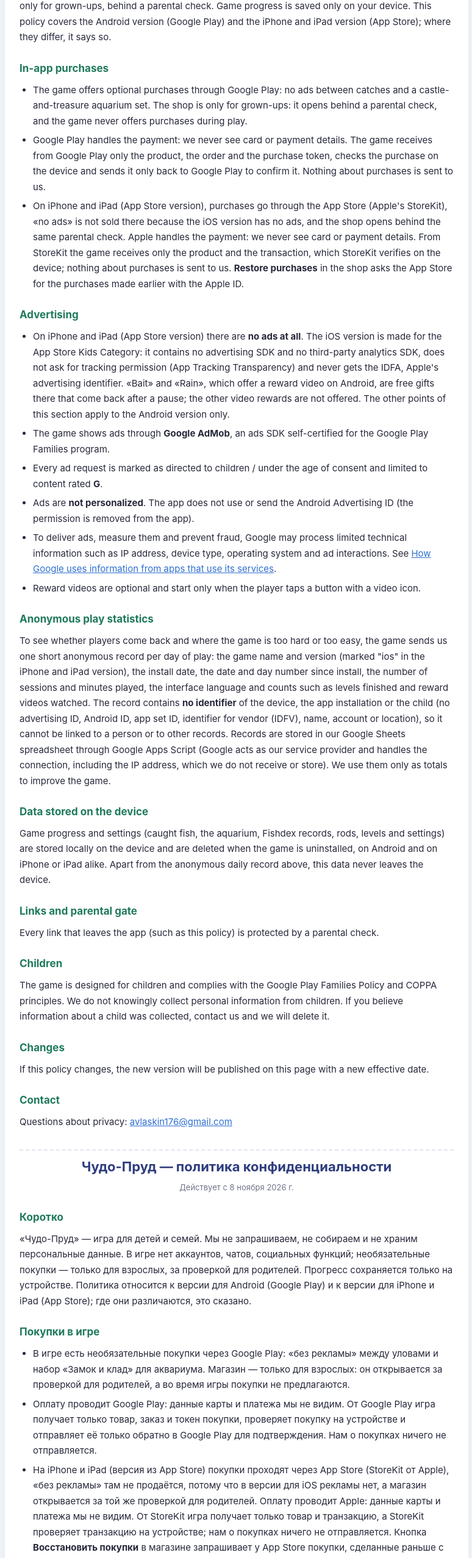
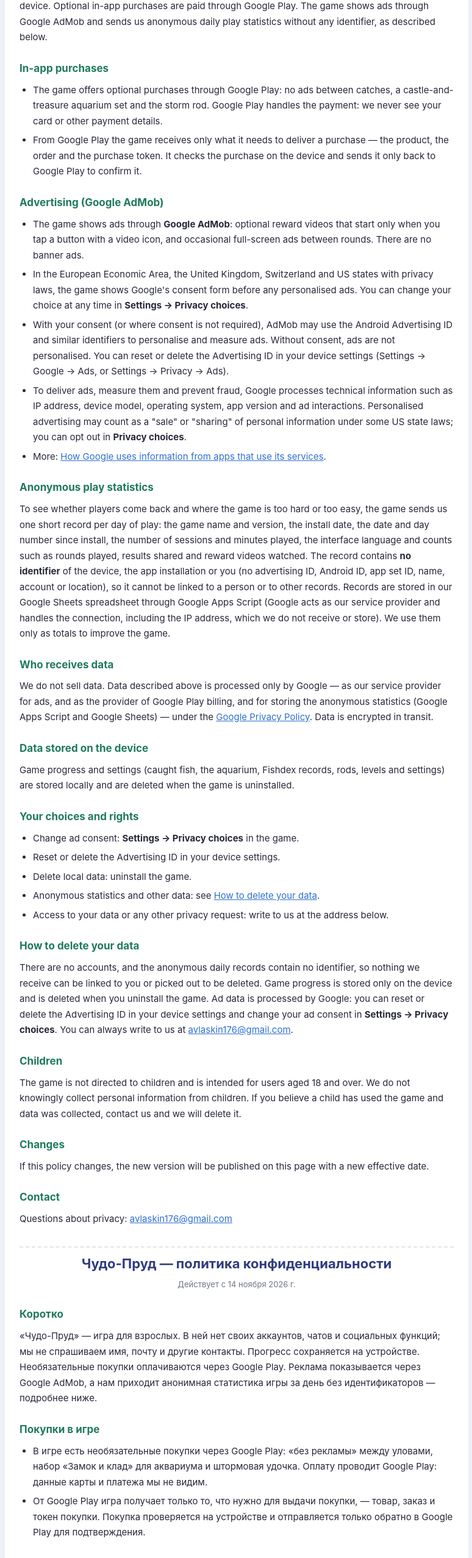
Before and after one commit to easyworkstudio-us/hws-privacy, a plain HTML site: page sillypond.html in a window 1280 px wide. Shown: the part 230-2785 px from the top of the page at 61% size, without its empty margins (252-1026 px from the left). Drawn offline with Linux system fonts and the light colour scheme.

Commit message:
Silly Pond privacy policy: 18+ game (AdMob with consent and the advertising ID, anonymous daily stats, Play purchases incl. the storm rod)
Co-Authored-By: Claude Opus 5.5 <noreply@anthropic.com>

```diff
--- a/sillypond.html
+++ b/sillypond.html
@@ -9,58 +9,67 @@
 <body>
 <main>
 <h1>Silly Pond — Privacy Policy</h1>
-<p class="date">Effective date: 8 November 2026 · Package: com.HardWorkStudio.SillyPond</p>
+<p class="date">Effective date: 14 November 2026 · Package: com.HardWorkStudio.SillyPond</p>
 
 <h2>Summary</h2>
-<p>Silly Pond is a game for children and families. We do not ask for, collect or store any personal information.
-There are no accounts, no chat and no social features. Optional in-app purchases are only for grown-ups, behind a parental check. Game progress is saved only on your device. This policy covers the Android version (Google Play) and the iPhone and iPad version (App Store); where they differ, it says so.</p>
+<p>Silly Pond is a game for adults. There are no accounts of our own, no chat and no social features, and we never ask for your name, email or other contact details. Game progress is saved on your device. Optional in-app purchases are paid through Google Play. The game shows ads through Google AdMob and sends us anonymous daily play statistics without any identifier, as described below.</p>
 
 <h2>In-app purchases</h2>
 <ul>
-  <li>The game offers optional purchases through Google Play: no ads between catches and a castle-and-treasure aquarium set. The shop is only for grown-ups: it opens behind a
-      parental check, and the game never offers purchases during play.</li>
-  <li>Google Play handles the payment: we never see card or payment details. The game receives from Google Play only the product, the order
-      and the purchase token, checks the purchase on the device and sends it only back to Google Play to confirm it. Nothing about
-      purchases is sent to us.</li>
-  <li>On iPhone and iPad (App Store version), purchases go through the App Store (Apple's StoreKit), «no ads» is not sold there because the iOS version has no ads, and the shop opens behind the same
-      parental check. Apple handles the payment: we never see card or payment details. From StoreKit the game receives only the product and the
-      transaction, which StoreKit verifies on the device; nothing about purchases is sent to us. <strong>Restore purchases</strong> in the shop
-      asks the App Store for the purchases made earlier with the Apple ID.</li>
+  <li>The game offers optional purchases through Google Play: no ads between catches, a castle-and-treasure aquarium set and the storm rod. Google Play handles the payment: we never see
+      your card or other payment details.</li>
+  <li>From Google Play the game receives only what it needs to deliver a purchase — the product, the order and the purchase token. It checks
+      the purchase on the device and sends it only back to Google Play to confirm it.</li>
 </ul>
 
-<h2>Advertising</h2>
+<h2>Advertising (Google AdMob)</h2>
 <ul>
-  <li>On iPhone and iPad (App Store version) there are <strong>no ads at all</strong>. The iOS version is made for the App Store Kids Category:
-      it contains no advertising SDK and no third-party analytics SDK, does not ask for tracking permission (App Tracking Transparency) and never
-      gets the IDFA, Apple's advertising identifier. «Bait» and «Rain», which offer a reward video on Android, are free gifts there that come back after a pause; the other
-      video rewards are not offered. The other points of this section apply to the Android version only.</li>
-  <li>The game shows ads through <strong>Google AdMob</strong>, an ads SDK self-certified for the Google Play Families program.</li>
-  <li>Every ad request is marked as directed to children / under the age of consent and limited to content rated <strong>G</strong>.</li>
-  <li>Ads are <strong>not personalized</strong>. The app does not use or send the Android Advertising ID (the permission is removed from the app).</li>
-  <li>To deliver ads, measure them and prevent fraud, Google may process limited technical information such as IP address, device type,
-      operating system and ad interactions. See <a href="https://policies.google.com/technologies/partner-sites">How Google uses information from apps that use its services</a>.</li>
-  <li>Reward videos are optional and start only when the player taps a button with a video icon.</li>
+  <li>The game shows ads through <strong>Google AdMob</strong>: optional reward videos that start only when you tap a button with a video icon,
+      and occasional full-screen ads between rounds. There are no banner ads.</li>
+  <li>In the European Economic Area, the United Kingdom, Switzerland and US states with privacy laws, the game shows Google's consent form
+      before any personalised ads. You can change your choice at any time in <strong>Settings → Privacy choices</strong>.</li>
+  <li>With your consent (or where consent is not required), AdMob may use the Android Advertising ID and similar identifiers to personalise
+      and measure ads. Without consent, ads are not personalised. You can reset or delete the Advertising ID in your device settings
+      (Settings → Google → Ads, or Settings → Privacy → Ads).</li>
+  <li>To deliver ads, measure them and prevent fraud, Google processes technical information such as IP address, device model, operating system,
+      app version and ad interactions. Personalised advertising may count as a "sale" or "sharing" of personal information under some US state laws;
+      you can opt out in <strong>Privacy choices</strong>.</li>
+  <li>More: <a href="https://policies.google.com/technologies/partner-sites">How Google uses information from apps that use its services</a>.</li>
 </ul>
 
 <h2>Anonymous play statistics</h2>
-<p>To see whether players come back and where the game is too hard or too easy, the game sends us one short anonymous record per day
-of play: the game name and version (marked "ios" in the iPhone and iPad version), the install date, the date and day number since install, the number of sessions and minutes
-played, the interface language and counts such as levels finished and reward videos watched. The record contains <strong>no
-identifier</strong> of the device, the app installation or the child (no advertising ID, Android ID, app set ID, identifier for vendor (IDFV), name, account or
-location), so it cannot be linked to a person or to other records. Records are stored in our Google Sheets spreadsheet through
-Google Apps Script (Google acts as our service provider and handles the connection, including the IP address, which we do not
-receive or store). We use them only as totals to improve the game.</p>
+<p>To see whether players come back and where the game is too hard or too easy, the game sends us one short record per day of play: the game
+name and version, the install date, the date and day number since install, the number of sessions and minutes played, the interface language
+and counts such as rounds played, results shared and reward videos watched. The record contains <strong>no identifier</strong> of the device,
+the app installation or you (no advertising ID, Android ID, app set ID, name, account or location), so it cannot be linked to a person or to
+other records. Records are stored in our Google Sheets spreadsheet through Google Apps Script (Google acts as our service provider and handles
+the connection, including the IP address, which we do not receive or store). We use them only as totals to improve the game.</p>
+
+<h2>Who receives data</h2>
+<p>We do not sell data. Data described above is processed only by Google — as our service provider for ads, and as the provider of Google Play billing, and for storing the anonymous statistics (Google Apps Script and Google Sheets) — under the
+<a href="https://policies.google.com/privacy">Google Privacy Policy</a>. Data is encrypted in transit.</p>
 
 <h2>Data stored on the device</h2>
-<p>Game progress and settings (caught fish, the aquarium, Fishdex records, rods, levels and settings) are stored locally on the device and are deleted when the game is
-uninstalled, on Android and on iPhone or iPad alike. Apart from the anonymous daily record above, this data never leaves the device.</p>
+<p>Game progress and settings (caught fish, the aquarium, Fishdex records, rods, levels and settings) are stored locally and are deleted when the game is uninstalled.</p>
 
-<h2>Links and parental gate</h2>
-<p>Every link that leaves the app (such as this policy) is protected by a parental check.</p>
+<h2>Your choices and rights</h2>
+<ul>
+  <li>Change ad consent: <strong>Settings → Privacy choices</strong> in the game.</li>
+  <li>Reset or delete the Advertising ID in your device settings.</li>
+  <li>Delete local data: uninstall the game.</li>
+  <li>Anonymous statistics and other data: see <a href="#delete-data">How to delete your data</a>.</li>
+  <li>Access to your data or any other privacy request: write to us at the address below.</li>
+</ul>
+
+<h2 id="delete-data">How to delete your data</h2>
+<p>There are no accounts, and the anonymous daily records contain no identifier, so nothing we receive can be linked to you or picked out
+to be deleted. Game progress is stored only on the device and is deleted when you uninstall the game. Ad data is processed by Google: you can reset or delete the Advertising ID in your device
+settings and change your ad consent in <strong>Settings → Privacy choices</strong>. You can always write to us at
+<a href="mailto:avlaskin176@gmail.com">avlaskin176@gmail.com</a>.</p>
 
 <h2>Children</h2>
-<p>The game is designed for children and complies with the Google Play Families Policy and COPPA principles.
-We do not knowingly collect personal information from children. If you believe information about a child was collected, contact us and we will delete it.</p>
+<p>The game is not directed to children and is intended for users aged 18 and over. We do not knowingly collect personal information from
+children. If you believe a child has used the game and data was collected, contact us and we will delete it.</p>
 
 <h2>Changes</h2>
 <p>If this policy changes, the new version will be published on this page with a new effective date.</p>
@@ -70,45 +79,50 @@ We do not knowingly collect personal information from children. If you believe i
 
 <div class="lang" lang="ru">
 <h1>Чудо-Пруд — политика конфиденциальности</h1>
-<p class="date">Действует с 8 ноября 2026 г.</p>
+<p class="date">Действует с 14 ноября 2026 г.</p>
 <h2>Коротко</h2>
-<p>«Чудо-Пруд» — игра для детей и семей. Мы не запрашиваем, не собираем и не храним персональные данные. В игре нет аккаунтов, чатов,
-социальных функций; необязательные покупки — только для взрослых, за проверкой для родителей. Прогресс сохраняется только на устройстве. Политика относится к версии для Android (Google Play) и к версии для iPhone и iPad (App Store); где они различаются, это сказано.</p>
+<p>«Чудо-Пруд» — игра для взрослых. В ней нет своих аккаунтов, чатов и социальных функций; мы не спрашиваем имя, почту и другие контакты. Прогресс сохраняется на устройстве. Необязательные покупки оплачиваются через Google Play. Реклама показывается через Google AdMob, а нам приходит анонимная статистика игры за день без идентификаторов — подробнее ниже.</p>
 <h2>Покупки в игре</h2>
 <ul>
-  <li>В игре есть необязательные покупки через Google Play: «без рекламы» между уловами и набор «Замок и клад» для аквариума. Магазин — только для взрослых: он открывается за
-      проверкой для родителей, а во время игры покупки не предлагаются.</li>
-  <li>Оплату проводит Google Play: данные карты и платежа мы не видим. От Google Play игра получает только товар, заказ и токен покупки,
-      проверяет покупку на устройстве и отправляет её только обратно в Google Play для подтверждения. Нам о покупках ничего не отправляется.</li>
-  <li>На iPhone и iPad (версия из App Store) покупки проходят через App Store (StoreKit от Apple), «без рекламы» там не продаётся, потому что в версии для iOS рекламы нет, а магазин открывается за той же проверкой
-      для родителей. Оплату проводит Apple: данные карты и платежа мы не видим. От StoreKit игра получает только товар и транзакцию, а StoreKit
-      проверяет транзакцию на устройстве; нам о покупках ничего не отправляется. Кнопка <strong>Восстановить покупки</strong> в магазине
-      запрашивает у App Store покупки, сделанные раньше с этим Apple ID.</li>
+  <li>В игре есть необязательные покупки через Google Play: «без рекламы» между уловами, набор «Замок и клад» для аквариума и штормовая удочка. Оплату проводит Google Play: данные карты и платежа
+      мы не видим.</li>
+  <li>От Google Play игра получает только то, что нужно для выдачи покупки, — товар, заказ и токен покупки. Покупка проверяется на устройстве
+      и отправляется только обратно в Google Play для подтверждения.</li>
 </ul>
-<h2>Реклама</h2>
+<h2>Реклама (Google AdMob)</h2>
 <ul>
-  <li>На iPhone и iPad (версия из App Store) <strong>рекламы нет совсем</strong>. Версия для iOS сделана для категории «Детям» в App Store:
-      в ней нет рекламного SDK и сторонних аналитических SDK, она не запрашивает разрешение на отслеживание (App Tracking Transparency)
-      и никогда не получает IDFA — рекламный идентификатор Apple. «Наживка» и «Дождик», которые на Android предлагают видео за награду, там — бесплатные подарки, которые возвращаются
-      после паузы; другие награды за видео там не предлагаются. Остальные пункты этого раздела относятся только к версии для Android.</li>
-  <li>Реклама показывается через <strong>Google AdMob</strong> — рекламный SDK, сертифицированный для программы Google Play «Для детей и семей».</li>
-  <li>Каждый запрос помечен как предназначенный для детей; допускается только контент с рейтингом <strong>G</strong>.</li>
-  <li>Реклама <strong>не персонализирована</strong>, рекламный идентификатор Android не используется и не передаётся (разрешение удалено из приложения).</li>
-  <li>Для показа рекламы, её учёта и защиты от мошенничества Google может обрабатывать ограниченные технические данные: IP-адрес, тип устройства, версию ОС, действия с рекламой.</li>
-  <li>Видео за награду — по желанию и запускаются только нажатием на кнопку со значком видео.</li>
+  <li>Реклама показывается через <strong>Google AdMob</strong>: видео за награду — по желанию и только по нажатию на кнопку со значком видео;
+      иногда — полноэкранная реклама между раундами. Баннеров нет.</li>
+  <li>В ЕЭЗ, Великобритании, Швейцарии и штатах США с законами о приватности игра показывает форму согласия Google до персонализированной рекламы.
+      Изменить выбор можно в любой момент: <strong>Настройки → Настройки конфиденциальности</strong>.</li>
+  <li>С вашего согласия (или там, где оно не требуется) AdMob может использовать рекламный идентификатор Android для персонализации и учёта рекламы.
+      Без согласия реклама не персонализируется. Рекламный идентификатор можно сбросить или удалить в настройках устройства.</li>
+  <li>Для показа рекламы, её учёта и защиты от мошенничества Google обрабатывает технические данные: IP-адрес, модель устройства, версию ОС и
+      приложения, действия с рекламой.</li>
 </ul>
 <h2>Анонимная статистика игры</h2>
-<p>Чтобы понимать, возвращаются ли игроки и где игра слишком сложная или лёгкая, игра раз в день игры отправляет нам короткую анонимную
-запись: название и версию игры (в версии для iPhone и iPad — с пометкой «ios»), дату установки, дату и номер дня от установки, число сессий и минут игры, язык интерфейса и счётчики —
-например, сколько пройдено уровней и просмотрено видео за награду. В записи <strong>нет идентификаторов</strong> устройства, установки
-или ребёнка (ни рекламного ID, ни Android ID, ни App Set ID, ни IDFV, ни имени, аккаунта или местоположения), поэтому её нельзя связать
-с человеком или с другими записями. Записи хранятся в нашей таблице Google Sheets через Google Apps Script (Google — наш поставщик
-услуг и обрабатывает соединение, включая IP-адрес, который мы не получаем и не храним). Мы используем их только в сумме, чтобы
-улучшать игру.</p>
+<p>Чтобы понимать, возвращаются ли игроки и где игра слишком сложная или лёгкая, игра раз в день игры отправляет нам короткую запись: название
+и версию игры, дату установки, дату и номер дня от установки, число сессий и минут игры, язык интерфейса и счётчики — например, сколько сыграно
+раундов, сколько раз результатом поделились и сколько просмотрено видео за награду. В записи <strong>нет идентификаторов</strong> устройства,
+установки или вас (ни рекламного ID, ни Android ID, ни App Set ID, ни имени, аккаунта или местоположения), поэтому её нельзя связать с человеком
+или с другими записями. Записи хранятся в нашей таблице Google Sheets через Google Apps Script (Google — наш поставщик услуг и обрабатывает
+соединение, включая IP-адрес, который мы не получаем и не храним). Мы используем их только в сумме, чтобы улучшать игру.</p>
+<h2>Кому передаются данные</h2>
+<p>Мы не продаём данные. Их обрабатывает только Google как наш поставщик рекламы и как поставщик платёжной системы Google Play и хранения анонимной статистики (Google Apps Script и Google Таблицы), по <a href="https://policies.google.com/privacy">политике Google</a>.
+Данные передаются в зашифрованном виде.</p>
 <h2>Данные на устройстве</h2>
-<p>Прогресс и настройки (пойманные рыбы, аквариум, рекорды Рыбодекса, удочки, уровни и настройки) хранятся только на устройстве и удаляются вместе с игрой — и на Android, и на iPhone и iPad.</p>
-<h2>Ссылки</h2>
-<p>Все ссылки из игры (например, на эту страницу) защищены вопросом для взрослых.</p>
+<p>Прогресс и настройки (пойманные рыбы, аквариум, рекорды Рыбодекса, удочки, уровни и настройки) хранятся на устройстве и удаляются вместе с игрой.</p>
+<h2>Ваши права</h2>
+<p>Изменить согласие — «Настройки → Настройки конфиденциальности»; удалить локальные данные — удалить игру; анонимная статистика и другие данные — см.
+<a href="#delete-data-ru">«Как удалить свои данные»</a>; запросить доступ к данным или задать другой вопрос — написать нам.</p>
+<h2 id="delete-data-ru">Как удалить свои данные</h2>
+<p>Аккаунтов нет, а в анонимных записях за день нет идентификаторов, поэтому ничего из того, что приходит нам, нельзя связать с вами или
+выбрать для удаления. Прогресс хранится только на устройстве и удаляется вместе с игрой. Данные рекламы обрабатывает Google: рекламный идентификатор можно сбросить или удалить
+в настройках устройства, а согласие на рекламу — изменить в «Настройки → Настройки конфиденциальности». Написать нам можно всегда:
+<a href="mailto:avlaskin176@gmail.com">avlaskin176@gmail.com</a>.</p>
+<h2>Дети</h2>
+<p>Игра не предназначена для детей, она для пользователей от 18 лет. Мы сознательно не собираем данные детей; если ребёнок играл и данные были
+собраны — напишите нам, и мы их удалим.</p>
 <h2>Контакты</h2>
 <p><a href="mailto:avlaskin176@gmail.com">avlaskin176@gmail.com</a></p>
 </div>
```
